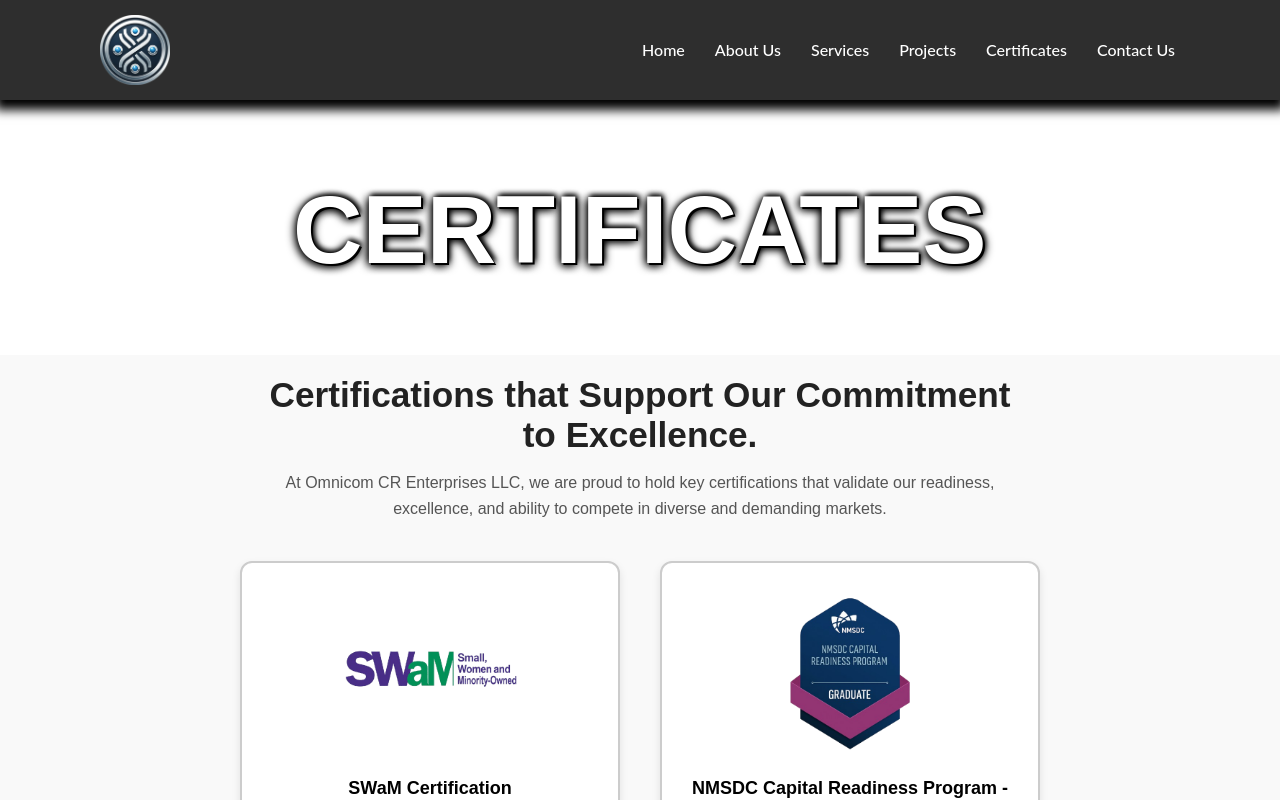
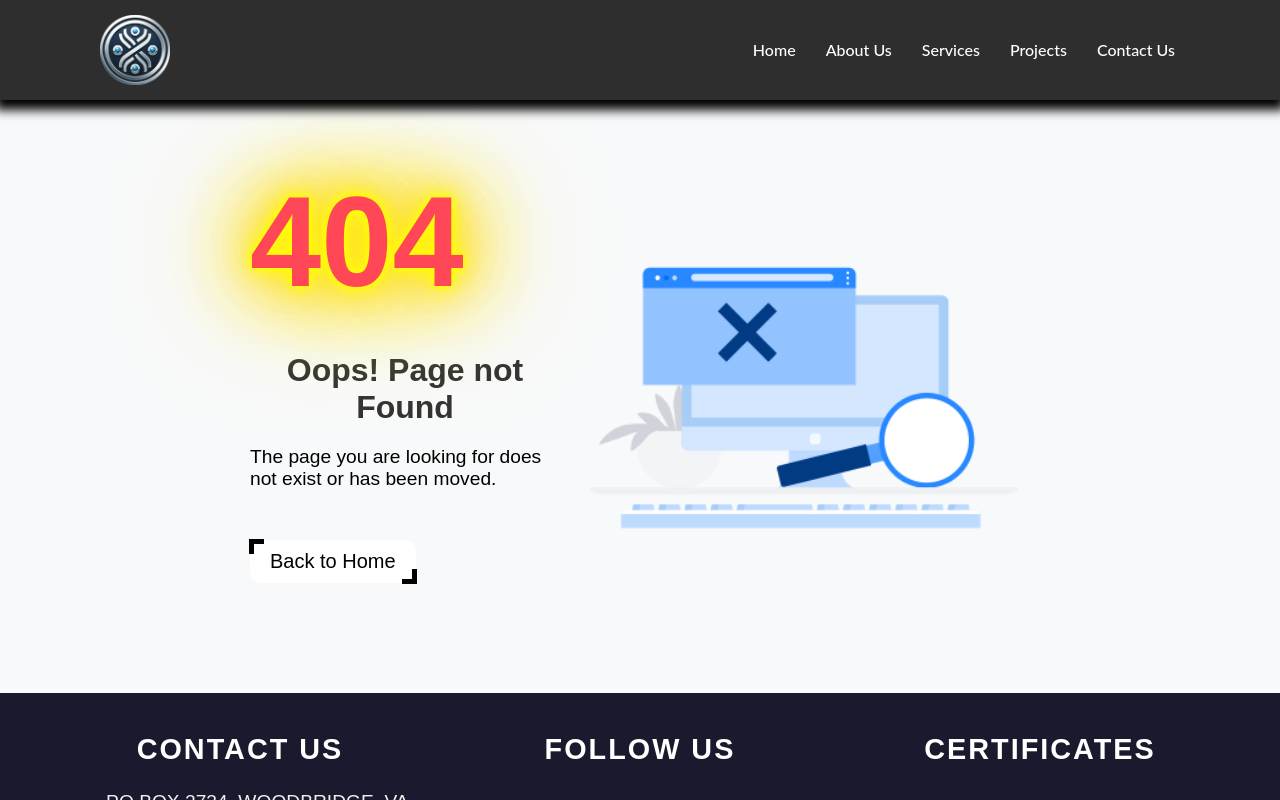
Before and after one commit to DanniDev0/Omnicom, a React (Vite) app: page /Certificates in a window 1280 px wide. Built offline with nearby package versions, Linux system fonts and the light colour scheme.

Commit message:
pagina certificates eliminada

```diff
--- a/src/App.jsx
+++ b/src/App.jsx
@@ -8,7 +8,6 @@ import { About_us } from './pages/About_us';
 import { Service } from './pages/Service';
 import { Projects } from './pages/Projects';
 import { Contact_us } from './pages/Contact_us';
-import { Certificates } from './pages/Certificates';
 import Error from './pages/Error';
 import NoInternet from './components/NoInternet';
 
@@ -38,7 +37,6 @@ function App() {
             <Route path="About_us" element={<About_us />} />
             <Route path="Services" element={<Service />} />
             <Route path="Projects" element={<Projects />} />
-            <Route path="Certificates" element={<Certificates />} />
             <Route path="Contact_us" element={<Contact_us />} />
           </Route>
         </Routes>
--- a/src/assets/style/CardComponents.css
+++ /dev/null
@@ -1,34 +0,0 @@
-.Card {
-    border: 2px solid #ccc;
-    border-radius: 12px;
-    padding: 20px;
-    width: 380px;
-    background-color: #fff;
-    text-align: center;
-    box-shadow: 0 4px 8px rgba(0,0,0,0.1);
-    transition: transform 0.3s ease, box-shadow 0.3s ease;
-    margin-bottom: 50px;
-}
-
-.Card:hover {
-    transform: translateY(-5px);
-    box-shadow: 0 8px 16px rgba(0,0,0,0.2);
-}
-
-.CardImage {
-    width: 100%;
-    height: 180px;
-    object-fit: contain;
-    margin-bottom: 15px;
-}
-
-.Certificate_Title {
-    font-size: 18px;
-    font-weight: bold;
-    margin: 0 0 10px 0;
-}
-
-.CardText {
-    font-size: 14px;
-    color: #555;
-}
--- a/src/assets/style/Certificates.css
+++ /dev/null
@@ -1,73 +0,0 @@
-.certificates-header {
-    display: flex;
-    justify-content: center;
-    align-items: center;
-    padding: 20px 0;
-}
-
-.certificates-content {
-    padding: 20px;
-    background-color: #f9f9f9;
-    text-align: center;
-}
-
-.certificates-description {
-    max-width: 800px;
-    margin: 0 auto 40px;
-    padding: 0 20px;
-}
-
-.certificates-title {
-    font-size: 2.2rem;
-    font-weight: 700;
-    color: #222;
-    margin-bottom: 15px;
-}
-
-.certificates-subtitle {
-    font-size: 1rem;
-    color: #555;
-    line-height: 1.6;
-}
-
-
-.Certificates-seccion {
-    display: flex;
-    justify-content: center;
-    align-items: flex-start;
-    gap: 40px;
-    flex-wrap: wrap;
-    margin-top: 40px;
-    padding: 0 20px;
-}
-
-
-@media (max-width: 768px) {
-    .certificates-header h1 {
-        font-size: 4rem;
-    }
-    .Card {
-        width: 100%;
-        max-width: 340px;
-    }
-}
-
-@media (max-width: 480px) {
-    .certificates-header h1 {
-        font-size: 3rem;
-    }
-    .Card {
-        width: 100%;
-        max-width: 300px;
-    }
-
-    .CardImage {
-        height: 150px;
-    }
-}
-
-@media (max-width: 320px) {
-    .certificates-header h1 {
-        font-size: 2rem;
-    }
-}
--- a/src/components/CardComponents.jsx
+++ /dev/null
@@ -1,16 +0,0 @@
-import React from 'react'
-import '../assets/style/CardComponents.css'
-
-const CardComponents = ({ Image,Title,Text }) => {
-  return (
-    <div>
-        <div className="Card">
-            <img src={Image} alt='Certificate' className = 'CardImage'/>
-            <h5 className='Certificate_Title'>{Title}</h5>
-            <p className='CardText'>{Text}</p>
-        </div>
-    </div>
-  )
-}
-
-export default CardComponents
--- a/src/components/Header.jsx
+++ b/src/components/Header.jsx
@@ -52,7 +52,6 @@ export const Header = () => {
                     <li><Link to="/About_us" onClick={closeMenu}>About Us</Link></li>
                     <li><Link to="/Services" onClick={closeMenu}>Services</Link></li>
                     <li><Link to="/Projects" onClick={closeMenu}>Projects</Link></li>
-                    <li><Link to="/Certificates" onClick={closeMenu}>Certificates</Link></li>
                     <li><Link to="/Contact_us" onClick={closeMenu}>Contact Us</Link></li>
                 </ul>
             </nav>
--- a/src/pages/Certificates.jsx
+++ /dev/null
@@ -1,42 +0,0 @@
-import React from "react";
-import "../assets/style/Certificates.css";
-import Title from "../components/Title";
-import CardComponents from "../components/CardComponents";
-import swam from "../assets/img/Certificate_swam.png";
-import NMSDC from "../assets/img/Certificate_NMSDC.png";
-
-export const Certificates = () => {
-  return (
-    <div className="certificates-page">
-      <section className="certificates-header">
-        <Title text="CERTIFICATES" />
-      </section>
-      <section className="certificates-content">
-        <div className="certificates-description">
-          <h2 className="certificates-title">
-            Certifications that Support Our Commitment to Excellence.
-          </h2>
-          <p className="certificates-subtitle">
-            At Omnicom CR Enterprises LLC, we are proud to hold key
-            certifications that validate our readiness, excellence, and ability
-            to compete in diverse and demanding markets.
-          </p>
-        </div>
-        <div className="Certificates-seccion">
-          <CardComponents
-            Image={swam}
-            Title="SWaM Certification"
-            Text="We are officially certified by the Virginia Department of Small Business and Supplier Diversity as a Small, Minority-Owned, and Disadvantaged Business (SWaM). This certification grants us access to exclusive opportunities with public and private organizations committed to supplier diversity, reinforcing our role in building a more inclusive economy."
-          />
-          <CardComponents
-            Image={NMSDC}
-            Title="NMSDC Capital Readiness Program - Graduate"
-            Text="We successfully completed the National Minority Supplier Development Council (NMSDC) Capital Readiness Program, which demonstrates our capacity to scale, access capital, and participate in national business development opportunities. This certification positions us as a growth-ready company and a strong partner within the U.S. minority business ecosystem."
-          />
-        </div>
-      </section>
-    </div>
-  );
-};
-
-export default Certificates;
```
